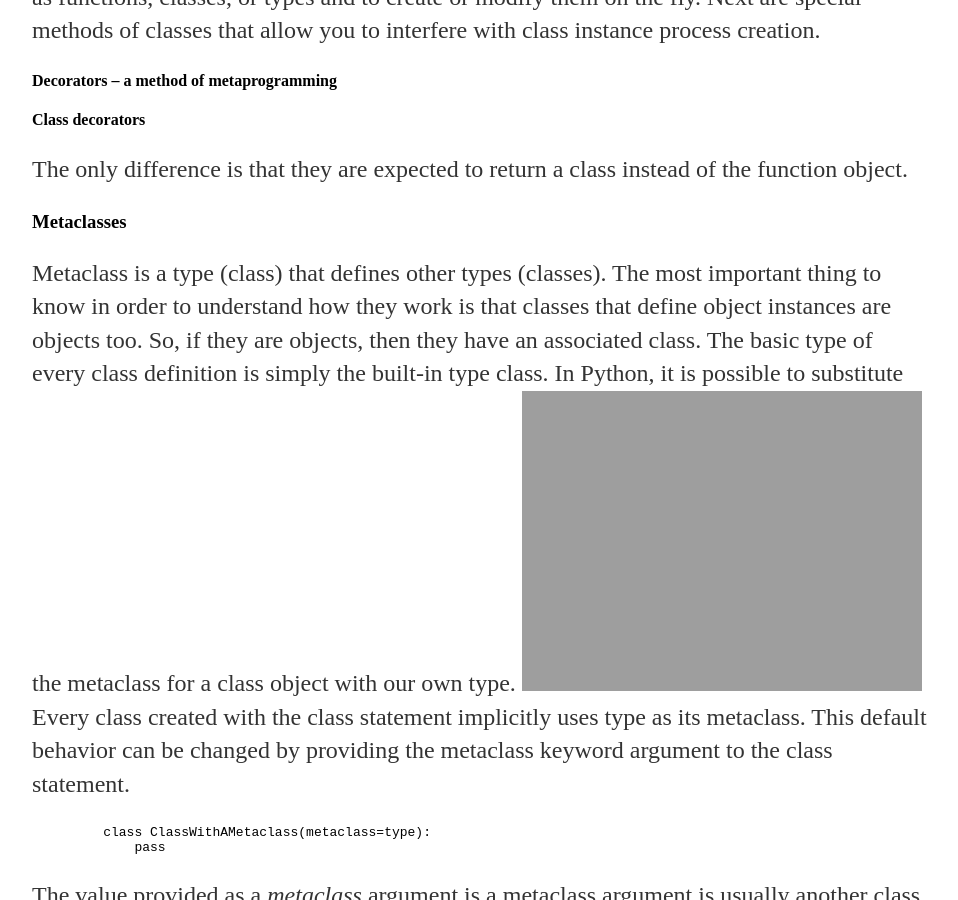
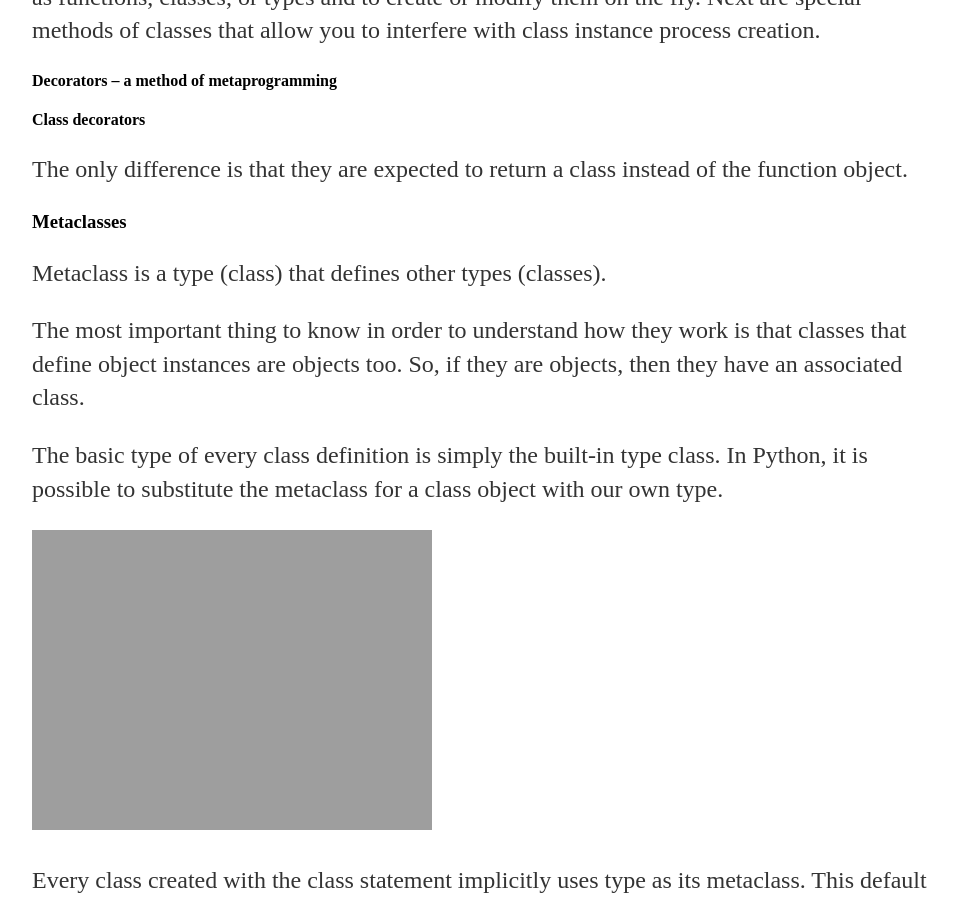
Before and after one commit to cunwang-root/cunwang-root.github.io, a Jekyll site: the page built from _posts/2017-12-23-expert-python-programming.md, in a window 1280 px wide and 900 px high, scrolled down 3323 px. Shown: the whole window, without its empty margins (160-1118 px from the left). Built offline with Jekyll 4.4.1, drawn with Linux system fonts in a browser that asks for light colours; our own code applies the rules of GitHub Pages for plain Markdown files.

Commit message:
image bugs

```diff
--- a/_posts/2017-12-23-expert-python-programming.md
+++ b/_posts/2017-12-23-expert-python-programming.md
@@ -106,13 +106,17 @@ The only difference is that they are expected to return a class instead of the
 function object.
 ### Metaclasses
 Metaclass is a type (class) that defines other types (classes).
+
 The most important thing to know in order to understand how they work is
 that classes that define object instances are objects too. So, if they are
 objects, then they have an associated class.
+
 The basic type of every class definition is simply the built-in type class.
 In Python, it is possible to substitute the metaclass for a class object
 with our own type.
-![implementation of custom metaclasses]({{"/assets/metaclasses" | absolute_url }})
+
+![implementation of custom metaclasses]({{"/assets/metaclasses.png" | absolute_url }})
+
 Every class created with the class statement implicitly uses type as its
 metaclass. This default behavior can be changed by providing the metaclass
 keyword argument to the class statement.
```
